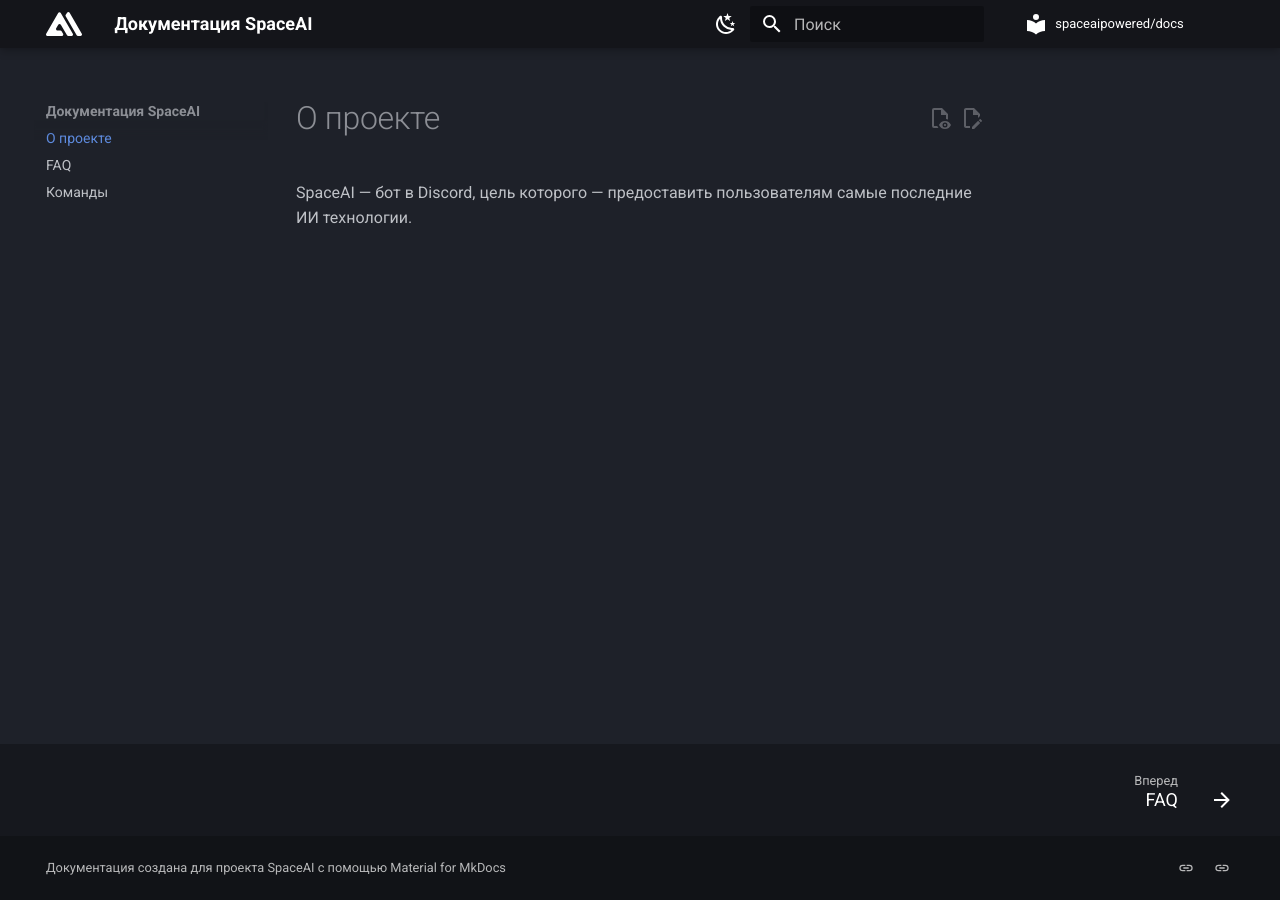
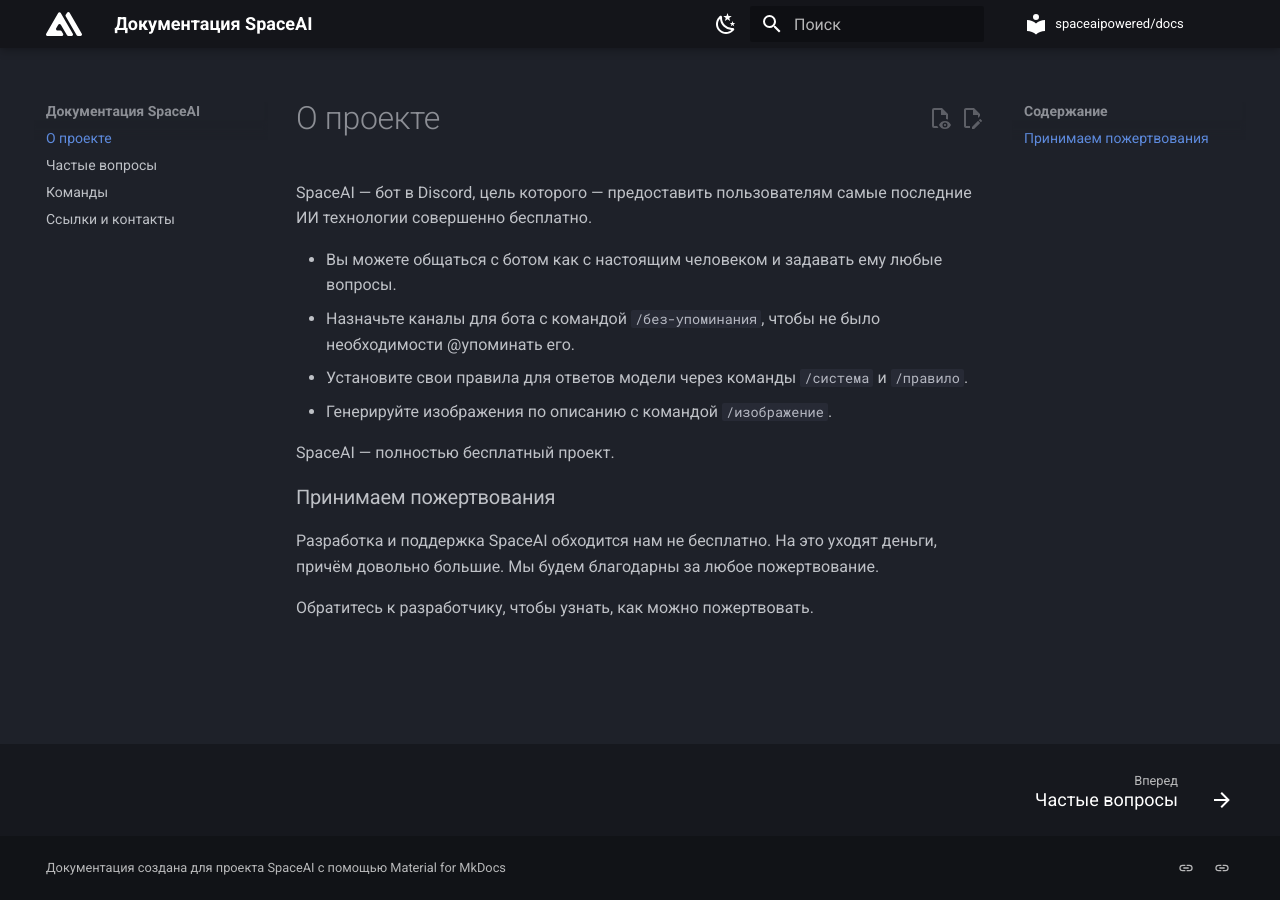
Before and after one commit to spaceaipowered/docs, an MkDocs documentation site: the page built from docs/index.md, in a window 1280 px wide. Built offline with MkDocs 1.6.1 and Material for MkDocs 9.7.7, drawn with Linux system fonts in a browser that asks for light colours; comment, search, counter and statistics services are not loaded.

Commit message:
add new documentation

```diff
--- a/docs/index.md
+++ b/docs/index.md
@@ -1,2 +1,13 @@
 # О проекте
-SpaceAI — бот в Discord, цель которого — предоставить пользователям самые последние ИИ технологии.
+SpaceAI — бот в Discord, цель которого — предоставить пользователям самые последние ИИ технологии совершенно бесплатно.
+
+- Вы можете общаться с ботом как с настоящим человеком и задавать ему любые вопросы.
+- Назначьте каналы для бота с командой `/без-упоминания`, чтобы не было необходимости @упоминать его.
+- Установите свои правила для ответов модели через команды `/система` и `/правило`.
+- Генерируйте изображения по описанию с командой `/изображение`.
+
+SpaceAI — полностью бесплатный проект.
+### Принимаем пожертвования
+Разработка и поддержка SpaceAI обходится нам не бесплатно. На это уходят деньги, причём довольно большие. Мы будем благодарны за любое пожертвование.
+
+Обратитесь к разработчику, чтобы узнать, как можно пожертвовать.
--- a/mkdocs.yml
+++ b/mkdocs.yml
@@ -54,5 +54,6 @@ copyright: "Документация создана для проекта SpaceA
 
 nav:
   - "О проекте": "index.md"
-  - "FAQ": "faq.md"
+  - "Частые вопросы": "faq.md"
   - "Команды": "commands.md"
+  - "Ссылки и контакты": "links.md"
```
Also changed, not shown: docs/links.md (added, +7 -0 lines).
